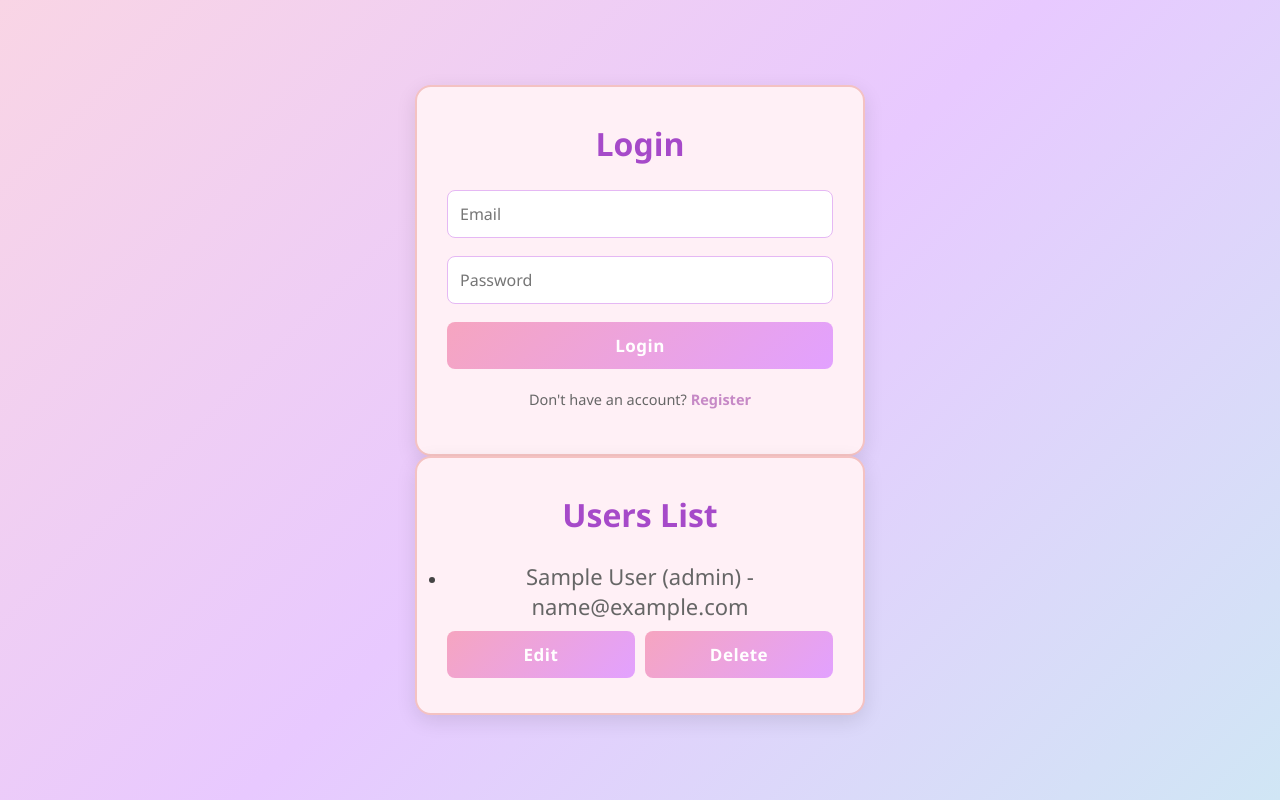
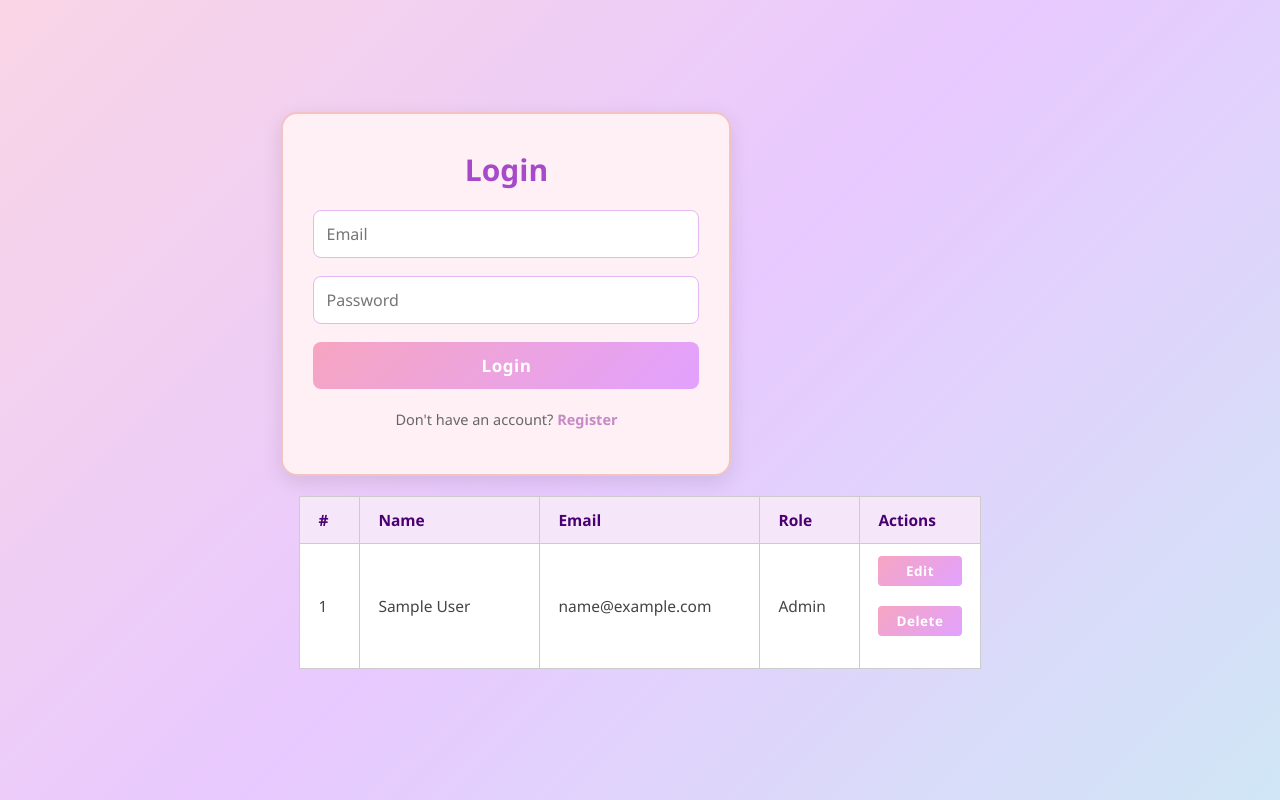
Before and after one commit to SadiaMabsurah/Form, a PHP site: page / in a window 1280 px wide. Run offline with PHP 8.4, Linux system fonts and the light colour scheme; tables that the repository leaves empty or names only in its code hold one stand-in row (values such as "Sample post").

Commit message:
Corrected errors

```diff
--- a/index.php
+++ b/index.php
@@ -57,20 +57,39 @@ $users = $conn->query("SELECT * FROM users ORDER BY id DESC")->fetch_all(MYSQLI_
     </form>
   </div>
 
-<!-- USERS LIST -->
-<div class="form-box active">
-  <h2>Users List</h2>
-  <ul class="box">
-    <?php foreach($users as $user): ?>
-    <li>
-      <p><?= htmlspecialchars($user['name']) ?> (<?= htmlspecialchars($user['role']) ?>) - <?= htmlspecialchars($user['email']) ?></p>
-      <div style="display: flex; gap: 10px;">
-        <button onclick="openEditModal(<?= $user['id'] ?>,'<?= $user['name'] ?>','<?= $user['email'] ?>','<?= $user['role'] ?>')">Edit</button>
-        <button onclick="openDeleteModal(<?= $user['id'] ?>)">Delete</button>
-      </div>
-    </li>
-    <?php endforeach; ?>
-  </ul>
+<!-- USERS TABLE -->
+<div class="user-table-container" style="width: 95%; max-width: 1200px; margin: 20px auto; overflow-x: auto;">
+  <table class="user-table">
+    <thead>
+      <tr>
+        <th>#</th>
+        <th>Name</th>
+        <th>Email</th>
+        <th>Role</th>
+        <th>Actions</th>
+      </tr>
+    </thead>
+    <tbody>
+      <?php $count = 1; foreach($users as $user): ?>
+      <tr>
+        <td><?= $count++; ?></td>
+        <td><?= htmlspecialchars($user['name']); ?></td>
+        <td><?= htmlspecialchars($user['email']); ?></td>
+        <td><?= htmlspecialchars(ucfirst($user['role'])); ?></td>
+        <td>
+          <button class="table-btn edit-btn"
+            onclick="openEditModal(<?= $user['id'] ?>,'<?= $user['name'] ?>','<?= $user['email'] ?>','<?= $user['role'] ?>')">
+            Edit
+          </button>
+          <button class="table-btn delete-btn"
+            onclick="openDeleteModal(<?= $user['id'] ?>)">
+            Delete
+          </button>
+        </td>
+      </tr>
+      <?php endforeach; ?>
+    </tbody>
+  </table>
 </div>
 
 
--- a/style.css
+++ b/style.css
@@ -134,3 +134,145 @@ span{
   width: 300px;
   margin:0 auto;
 }
+
+* {
+  margin: 0;
+  padding: 0;
+  box-sizing: border-box;
+  font-family:'Segoe UI', Tahoma, Geneva, Verdana, sans-serif;
+}
+
+body {
+  display: flex;
+  flex-direction: column;
+  align-items: center;
+  min-height: 100vh;
+  background: linear-gradient(135deg, #f9d5e5, #e8c9ff, #d0e6f5);
+  color: #444;
+  padding: 40px 0;
+}
+
+
+
+h2 {
+  font-size: 30px;
+  text-align: center;
+  margin-bottom: 20px;
+  color: #a64ac9;
+}
+
+label {
+  font-size: 15px;
+  margin-bottom: 6px;
+  display: block;
+  color: #555;
+}
+
+input, select {
+  width: 100%;
+  padding: 12px;
+  background: #ffffff;
+  border-radius: 8px;
+  border: 1.5px solid #e5b8f4;
+  outline: none;
+  font-size: 16px;
+  color: #333;
+  margin-bottom: 18px;
+  transition: border-color 0.3s, box-shadow 0.3s;
+}
+
+input:focus {
+  border-color: #c689c6;
+  box-shadow: 0 0 8px rgba(198, 137, 198, 0.3);
+}
+
+button {
+  width: 100%;
+  padding: 12px;
+  background: linear-gradient(135deg, #f6a5c0, #e2a1ff);
+  border-radius: 8px;
+  border: none;
+  cursor: pointer;
+  font-size: 17px;
+  color: white;
+  font-weight: 600;
+  margin-bottom: 20px;
+  transition: 0.4s;
+  letter-spacing: 0.5px;
+}
+
+button:hover {
+  background: linear-gradient(135deg, #fcbad3, #d9a7eb);
+  transform: scale(1.03);
+}
+
+
+.user-table {
+  width: 100%;
+  border-collapse: collapse;
+  font-size: 15.5px;
+  text-align: left;
+  table-layout: auto;
+}
+
+.user-table th, .user-table td {
+  border: 1px solid #ccc;
+  padding: 12px 18px;
+  text-align: left;
+}
+
+.user-table th {
+  background-color: #f6e6f9;
+  color: #4a0072;
+  font-weight: 600;
+}
+
+.user-table tr:nth-child(even) {
+  background-color: #fdf6ff;
+}
+
+.user-table tr:nth-child(odd) {
+  background-color: #ffffff;
+}
+
+.user-table tr:hover {
+  background-color: #f0e0ff;
+}
+
+
+.user-table th:nth-child(1),
+.user-table td:nth-child(1) { width: 60px; }
+.user-table th:nth-child(2),
+.user-table td:nth-child(2) { width: 180px; }
+.user-table th:nth-child(3),
+.user-table td:nth-child(3) { width: 220px; }
+.user-table th:nth-child(4),
+.user-table td:nth-child(4) { width: 100px; }
+
+
+.table-btn {
+  padding: 6px 10px;
+  border: none;
+  border-radius: 4px;
+  font-size: 13.5px;
+  cursor: pointer;
+  transition: 0.2s ease;
+}
+
+.edit-btn {
+  background-color: #8bc34a;
+  color: white;
+}
+
+.delete-btn {
+  background-color: #f44336;
+  color: white;
+}
+
+.edit-btn:hover {
+  background-color: #7cb342;
+}
+
+.delete-btn:hover {
+  background-color: #e53935;
+}
```
